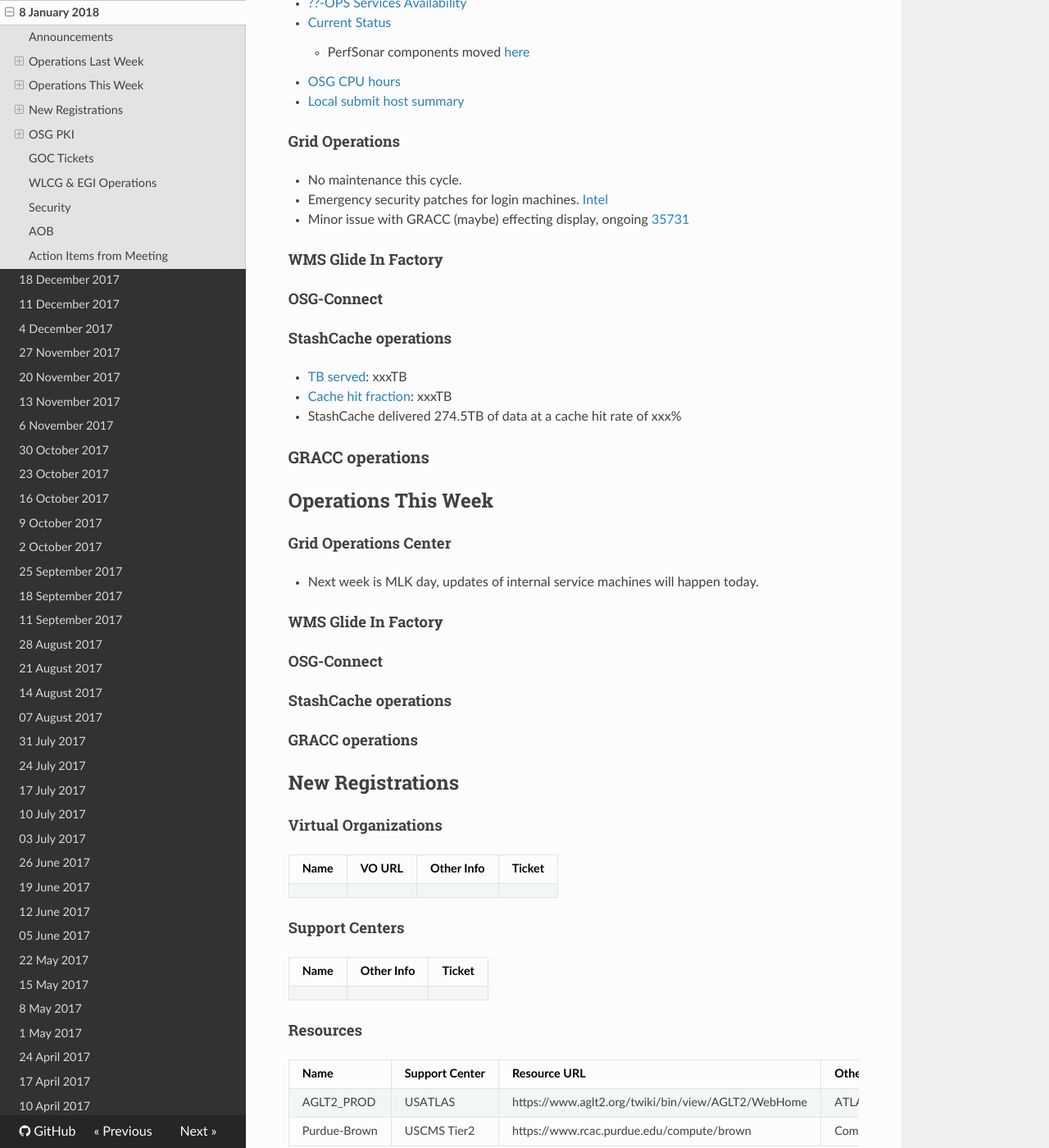
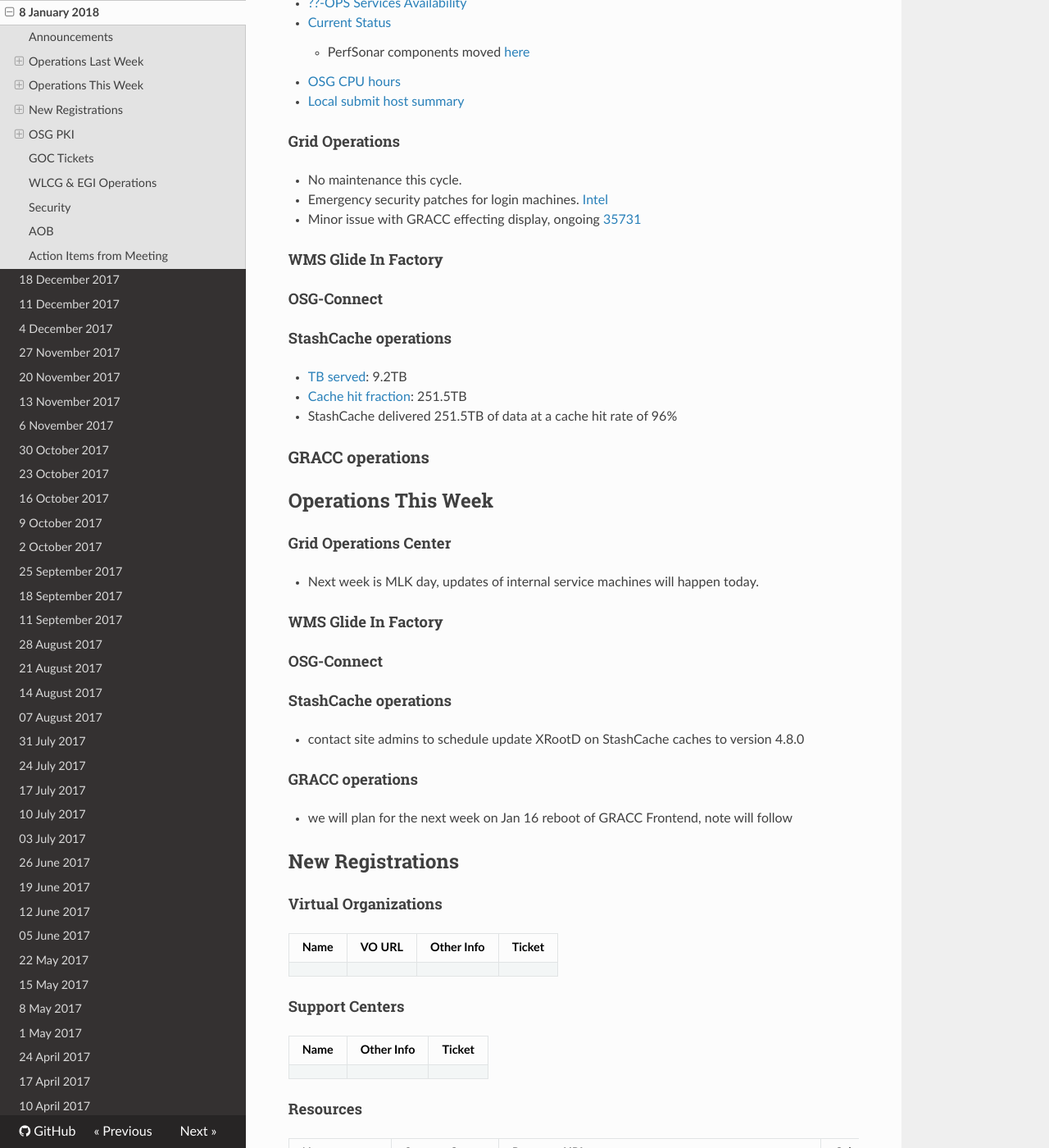
Before and after one commit to osg-htc/operations, an MkDocs documentation site: the page built from docs/WeeklyMinutes/08Jan2018.md, in a window 1280 px wide and 1400 px high, scrolled down 568 px. Shown: the whole window at 82% size. Built offline with MkDocs 1.6.1, drawn with Linux system fonts in a browser that asks for light colours; nearby versions of some CDN libraries; old or Windows-style settings are respelled for this version of MkDocs; some of the changed text lies outside the part shown.

Commit message:
Update 08Jan2018.md
StashCache and GRACC update

```diff
--- a/docs/WeeklyMinutes/08Jan2018.md
+++ b/docs/WeeklyMinutes/08Jan2018.md
@@ -21,16 +21,16 @@
 #### Grid Operations
    * No maintenance this cycle.
    * Emergency security patches for login machines. [Intel](https://newsroom.intel.com/news/intel-responds-to-security-research-findings/)
-   * Minor issue with GRACC (maybe) effecting display, ongoing [35731](https://ticket.grid.iu.edu/35731)
+   * Minor issue with GRACC effecting display, ongoing [35731](https://ticket.grid.iu.edu/35731)
 
 #### WMS Glide In Factory
 
 #### OSG-Connect
 
 #### StashCache operations
-   * [TB served](http://tinyurl.com/ydaereyo): xxxTB
-   * [Cache hit fraction](http://tinyurl.com/ydaereyo): xxxTB
-   * StashCache delivered 274.5TB of data at a cache hit rate of xxx%
+   * [TB served](http://tinyurl.com/ydaereyo): 9.2TB
+   * [Cache hit fraction](http://tinyurl.com/ydaereyo): 251.5TB
+   * StashCache delivered 251.5TB of data at a cache hit rate of 96%
 
 ### GRACC operations
 
@@ -44,9 +44,10 @@
 #### OSG-Connect
 
 #### StashCache operations
+   * contact site admins to schedule update XRootD on StashCache caches to version 4.8.0
 
 #### GRACC operations
-
+   * we will plan for the next week on Jan 16 reboot of GRACC Frontend, note will follow
 
 ## New Registrations
 
```
Also changed, not shown: other parts of docs/WeeklyMinutes/08Jan2018.md (+1 -1 lines).
